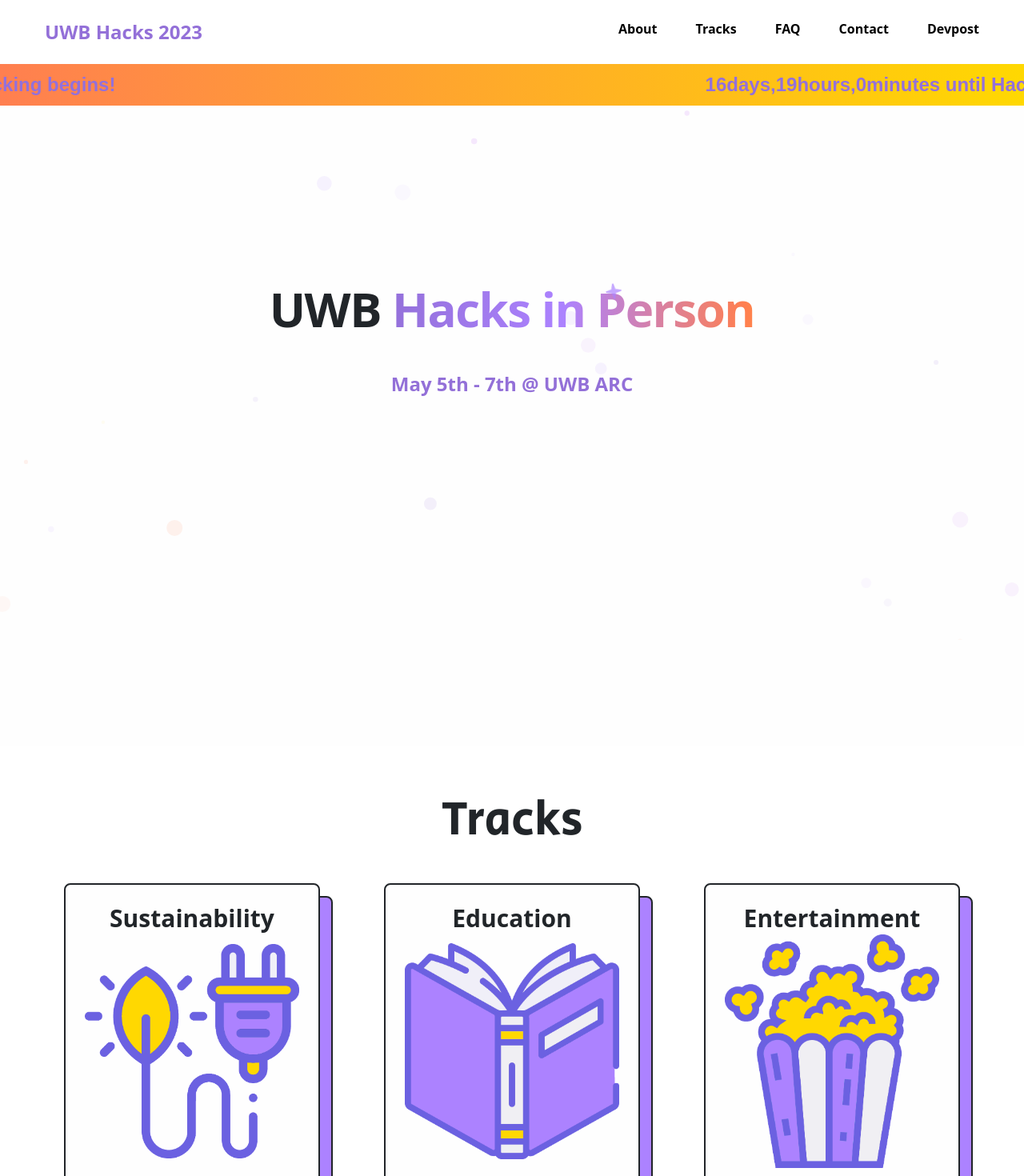
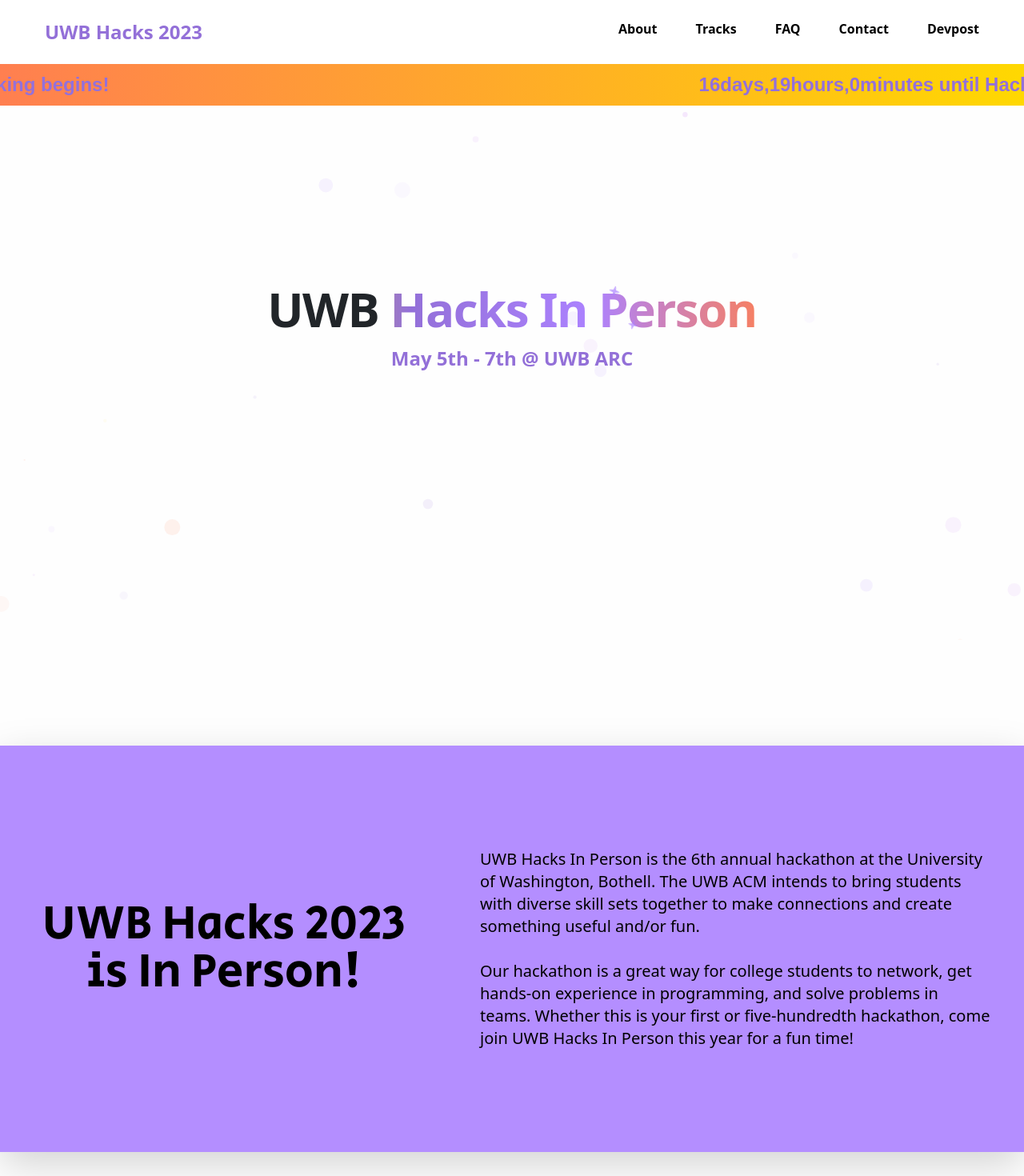
Before and after one commit to UWB-ACM/uwb-hacks24, a React (Create React App) app: page / in a window 1280 px wide. Shown: the top 1470 px of the page at 80% size. Built offline with nearby package versions, Linux system fonts and the light colour scheme; what tw-elements would draw is missing.

Commit message:
added about

```diff
--- /dev/null
+++ b/src/Home/About.js
@@ -0,0 +1,22 @@
+
+
+function About() {
+    return(
+        <div>
+            <div className="w-full bg-light-purple bg-opacity-90 shadow-lg mb-40" id="aboutSection">
+                <div className="flex flex-col lg:flex-row items-center justify-center py-32">
+                    <div className="w-72 min-[500px]:w-[30rem]">
+                        <div className="font-SecularOne text-black text-4xl text-center  relative min-[500px]:text-6xl"> UWB Hacks 2023 is In Person! </div>
+                    </div>
+                    <div className="w-20 h-20 relative"></div>
+                    <div className="w-60 sm:w-[40rem]">
+                        <div className="font-normal text-xl text-black  relative">UWB Hacks In Person is the 6th annual hackathon at the University of Washington, Bothell. The UWB ACM intends to bring students with diverse skill sets together to make connections and create something useful and/or fun. <br/><br/>  Our hackathon is a great way for college students to network, get hands-on experience in programming, and solve problems in teams. Whether this is your first or five-hundredth hackathon, come join UWB Hacks In Person this year for a fun time!</div>
+                    </div>
+
+                </div>
+            </div>
+        </div>
+    );
+}
+
+export default About;
--- a/src/Home/HeaderSection.js
+++ b/src/Home/Hero.js
@@ -3,7 +3,7 @@ import "./Home.css"
 import CountDownTimer from "./CountDownTimer";
 import {useEffect} from "react";
 
-export default function HeaderSection() {
+export default function Hero() {
     useEffect(() => {
         let index = 0, interval = 1000;
 
@@ -30,7 +30,7 @@ export default function HeaderSection() {
     return (
         <>
             <CountDownTimer/>
-            <div className="h-screen mx-auto py-32 sm:py-48 lg:py-56 bg-light-gray bg-opacity-50" id="aboutSection"
+            <div className="h-screen mx-auto py-32 sm:py-48 lg:py-56 bg-light-gray bg-opacity-50" id="heroSection"
                  style={{
                      backgroundImage: `url("")`,
                      backgroundSize: 'cover',
@@ -38,7 +38,7 @@ export default function HeaderSection() {
                  }}
             >
                 <div className="text-center">
-                    <h1 className="text-5xl font-bold tracking-tight text-gray-900 sm:text-6xl">
+                    <h1 className="text-4xl sm:text-6xl font-bold tracking-tight">
                         UWB
                         <span> </span>
                         <span className="magic">
@@ -61,13 +61,13 @@ export default function HeaderSection() {
                                 </svg>
                             </span>
                             <span className="magic-text">
-                                Hacks in Person
+                                Hacks In Person
                             </span>
                         </span>
                     </h1>
                 </div>
-                <div className="flex flex-col items-center justify-center mt-5 mx-auto text-center">
-                        <span className="text-2xl font-semibold text-purple">May 5th - 7th @ <a target="_blank" href="https://www.uwb.edu/arc" className="hover:text-yellow">UWB ARC</a></span>
+                <div className="flex flex-col items-center justify-center mt-3 sm:mt-5 mx-auto text-center">
+                        <span className="text-xl font-semibold text-purple sm:text-2xl">May 5th - 7th @ <a target="_blank" href="https://www.uwb.edu/arc" className="hover:text-yellow">UWB ARC</a></span>
                 </div>
             </div>
         </>
--- a/src/Home/Home.js
+++ b/src/Home/Home.js
@@ -6,7 +6,9 @@ import options from "./particleConfig"; // configuration of particles
 import FAQ from "./FAQ";
 import './Home.css';
 import ScrollToTopButton from "./ScrollToTopButton"
-import HeaderSection from "./HeaderSection";
+import Hero from "./Hero";
+import About from "./About";
+
 
 function Home() {
     const particlesInit = useCallback(async (engine) => {
@@ -14,8 +16,9 @@ function Home() {
     }, [])
     return (
         <>
-            <HeaderSection />
+            <Hero />
             <div className="w-full Home">
+                <About/>
                 <Tracks />
                 <FAQ />
                 <Particles className="particles" options={options} init={particlesInit} />
```
